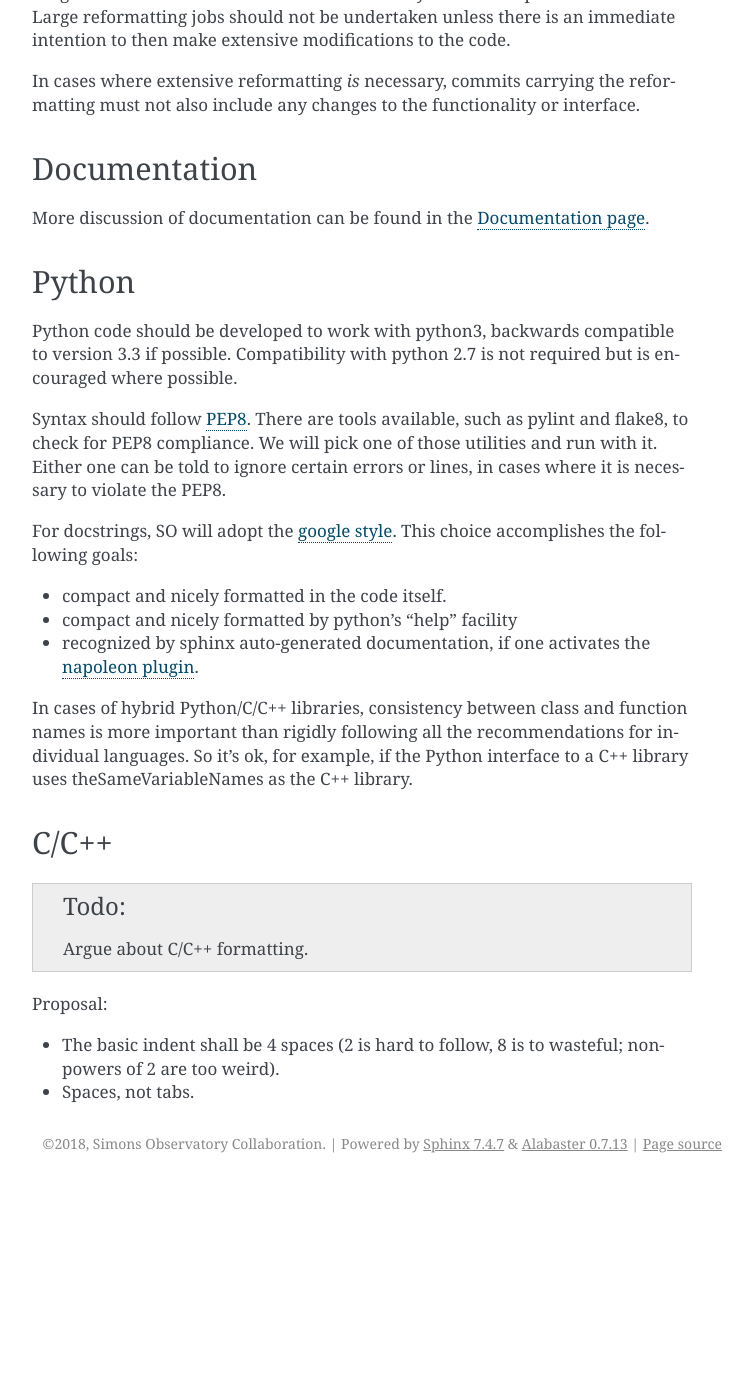
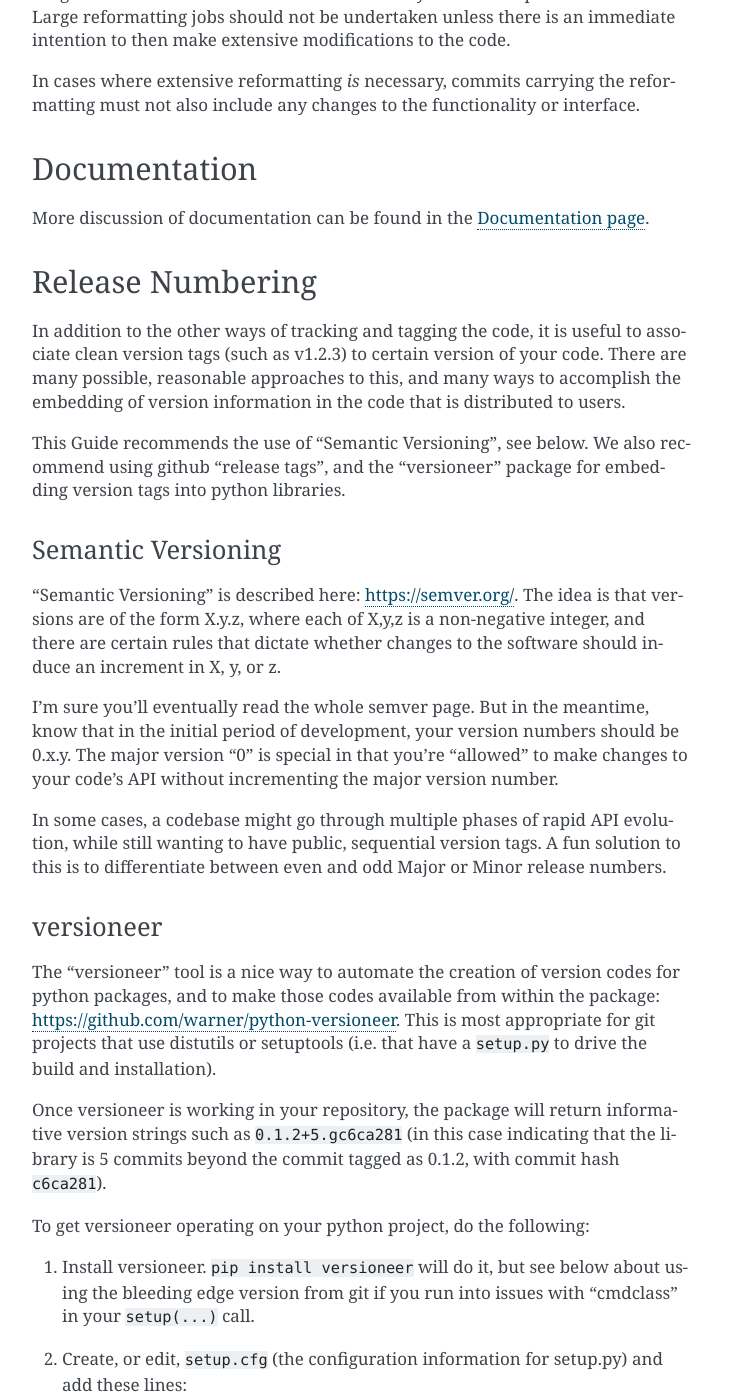
Before and after one commit to simonsobs/so_dev_guide, a Sphinx documentation site: the page built from source/common.rst, in a window 1280 px wide and 1400 px high, scrolled down 516 px. Shown: the whole window, without its empty margins (388-1141 px from the left). Built offline with Sphinx 7.4.7, drawn with Linux system fonts in a browser that asks for light colours; before the commit the page ends 1699 px from its top, so only the background shows below that; some of the changed text lies outside the part shown.

Commit message:
Code versioning recommendations, including Semantic Versioning and versioneer.

```diff
--- a/source/common.rst
+++ b/source/common.rst
@@ -36,6 +36,128 @@ Documentation
 
 More discussion of documentation can be found in the
 :doc:`Documentation page <docs>`.
+
+
+Release Numbering
+=================
+
+In addition to the other ways of tracking and tagging the code, it is
+useful to associate clean version tags (such as v1.2.3) to certain
+version of your code.  There are many possible, reasonable approaches
+to this, and many ways to accomplish the embedding of version
+information in the code that is distributed to users.
+
+This Guide recommends the use of "Semantic Versioning", see below.  We
+also recommend using github "release tags", and the "versioneer"
+package for embedding version tags into python libraries.
+
+Semantic Versioning
+-------------------
+
+"Semantic Versioning" is described here: https://semver.org/.  The
+idea is that versions are of the form X.y.z, where each of X,y,z is a
+non-negative integer, and there are certain rules that dictate whether
+changes to the software should induce an increment in X, y, or z.
+
+I'm sure you'll eventually read the whole semver page.  But in the
+meantime, know that in the initial period of development, your version
+numbers should be 0.x.y.  The major version "0" is special in that
+you're "allowed" to make changes to your code's API without
+incrementing the major version number.
+
+In some cases, a codebase might go through multiple phases of rapid
+API evolution, while still wanting to have public, sequential version
+tags.  A fun solution to this is to differentiate between even and odd
+Major or Minor release numbers.
+
+versioneer
+----------
+
+The "versioneer" tool is a nice way to automate the creation of
+version codes for python packages, and to make those codes available
+from within the package: https://github.com/warner/python-versioneer.
+This is most appropriate for git projects that use distutils or
+setuptools (i.e. that have a ``setup.py`` to drive the build and
+installation).
+
+Once versioneer is working in your repository, the package will return
+informative version strings such as ``0.1.2+5.gc6ca281`` (in this case
+indicating that the library is 5 commits beyond the commit tagged as
+0.1.2, with commit hash ``c6ca281``).
+
+To get versioneer operating on your python project, do the following:
+
+1. Install versioneer.  ``pip install versioneer`` will do it, but see
+   below about using the bleeding edge version from git if you run
+   into issues with "cmdclass" in your ``setup(...)`` call.
+
+2. Create, or edit, ``setup.cfg`` (the configuration information for
+   setup.py) and add these lines::
+
+     [versioneer]
+     VCS = git
+     style = pep440
+     versionfile_source = mylibname/_version.py
+     versionfile_build = mylibname/_version.py
+     tag_prefix = v
+     parentdir_prefix = mylibname-
+
+   Naturally you must replace "mylibname" with the name of your python
+   package.  The "tag_prefix" affects how versioneer searches your
+   github tags; in this case it will look for tags starting with v,
+   such as v0.1.2.
+
+3. Edit setup.py to integrate versioneer's functionality.  That
+   amounts to::
+
+     ...
+     import versioneer
+     ...
+     setup(
+       ...
+       version=versioneer.get_version(),
+       ...
+       cmdclass=versioneer.get_cmdclass(cmdclass),
+       ...
+       )
+
+   If you already have a ``cmdclass`` entry, that can be worked
+   around; seek advice.
+
+4. Run the versioneer binary, at the top of your source directory
+   (where setup.py is), ``versioneer install``. This will check that
+   you've made the changes to setup.cfg and setup.py; it will also
+   create _version.py in your python source tree, versioneer.py in the
+   root level, and will modify a few other git/PyPI files.  ``git
+   status`` will show something like:
+
+   	new file:   .gitattributes
+	modified:   MANIFEST.in
+	modified:   mylibname/__init__.py
+	new file:   mylibname/_version.py
+	new file:   versioneer.py
+
+   Those can all be committed, along with your changes to setup.cfg
+   and setup.py.  A new build should yield informative version
+   strings, e.g.::
+
+     $ python -c 'import mylibname; print (mylibname.__version__)'
+     0.4.0+2.g13ed14d.dirty
+
+5. All you need to do to bump the version number is to tag the
+   relevant commit, with a tag that matches the right format (in this
+   example, something like v0.4.0).  The github "releases" feature
+   allows you to do this, and to see all the tags.
+
+
+(Note about ``cmdclass`` -- if your setup.py already modifies the
+cmdclass with custom build classes, you need to merge them with the
+ones provided by versioneer.  This is easy in the most recent version
+of versioneer on github (as of Nov. 8 2018), but is not easy in the
+current version available on PyPI, 0.18 (dated Jan. 1 2017).  Once
+versioneer has been "set up" on the code, the file versioneer.py in
+the root of the source tree is all you need; so your package won't
+depend, for the user, on this bleeding edge version of versioneer.)
 
 
 Python
```
